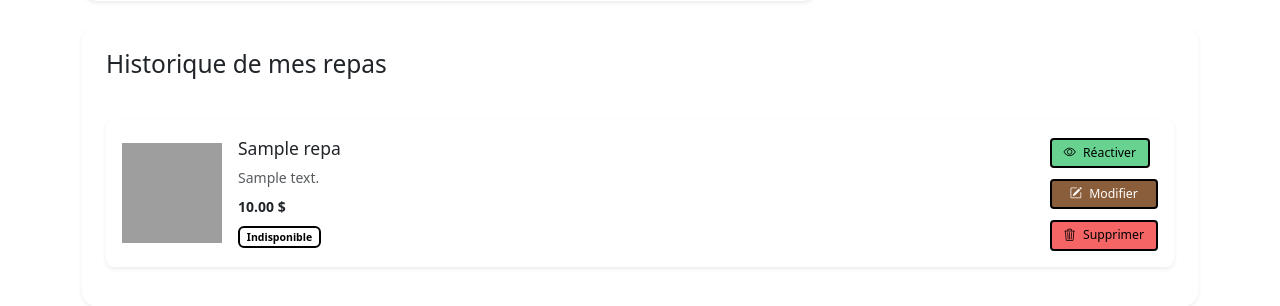
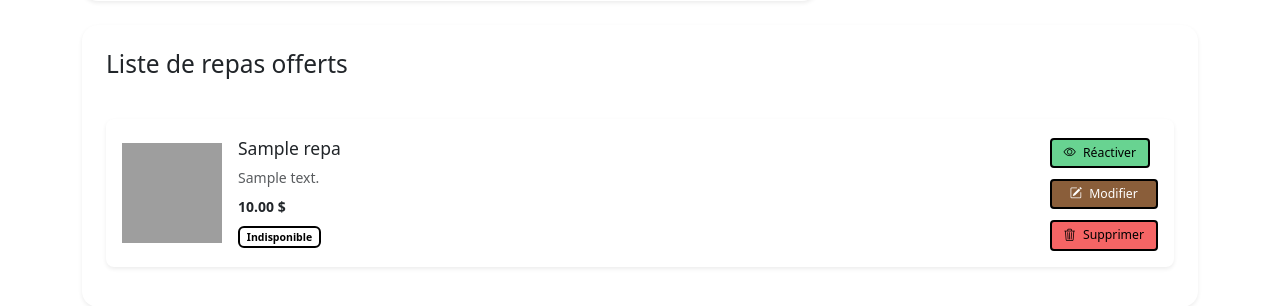
Before and after one commit to Emmanuelle06/ProjetWebENG, a Flask app: template templates/vendeur/profil.jinja in a window 1280 px wide. Shown: the part 462-768 px from the top of the page. Run offline with Flask 3, Linux system fonts and the light colour scheme; the template is opened without the code that fills it: most values are stand-ins (such as "Sample title", 1, 10 or a date in 2020); some libraries are stand-ins or nearby versions; grey boxes are pictures that could not be loaded.

Commit message:
Modification du nom historique en liste

```diff
--- a/templates/vendeur/profil.jinja
+++ b/templates/vendeur/profil.jinja
@@ -78,7 +78,7 @@
         <div class="card-body p-4">
 
             <div class="d-flex justify-content-between align-items-center mb-4">
-                <h3 class="card-title mb-3">Historique de mes repas</h3>
+                <h3 class="card-title mb-3">Liste de repas offerts</h3>
 
             </div>
 
```
